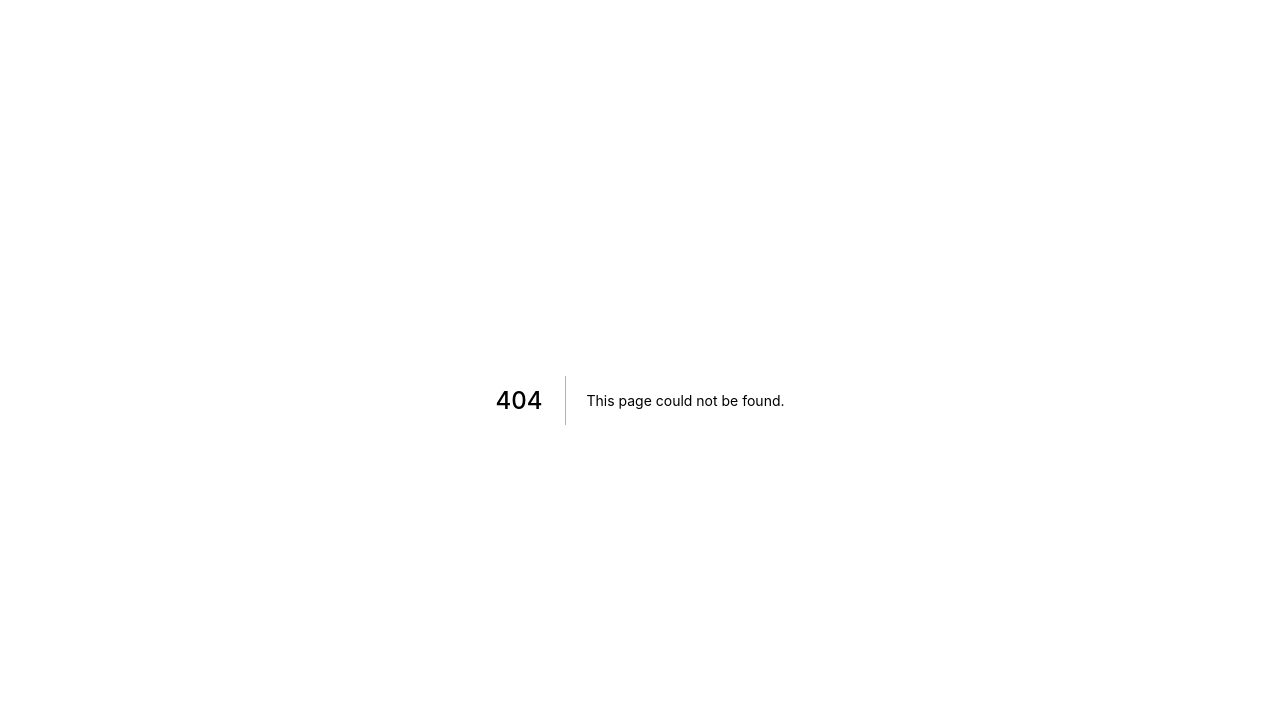
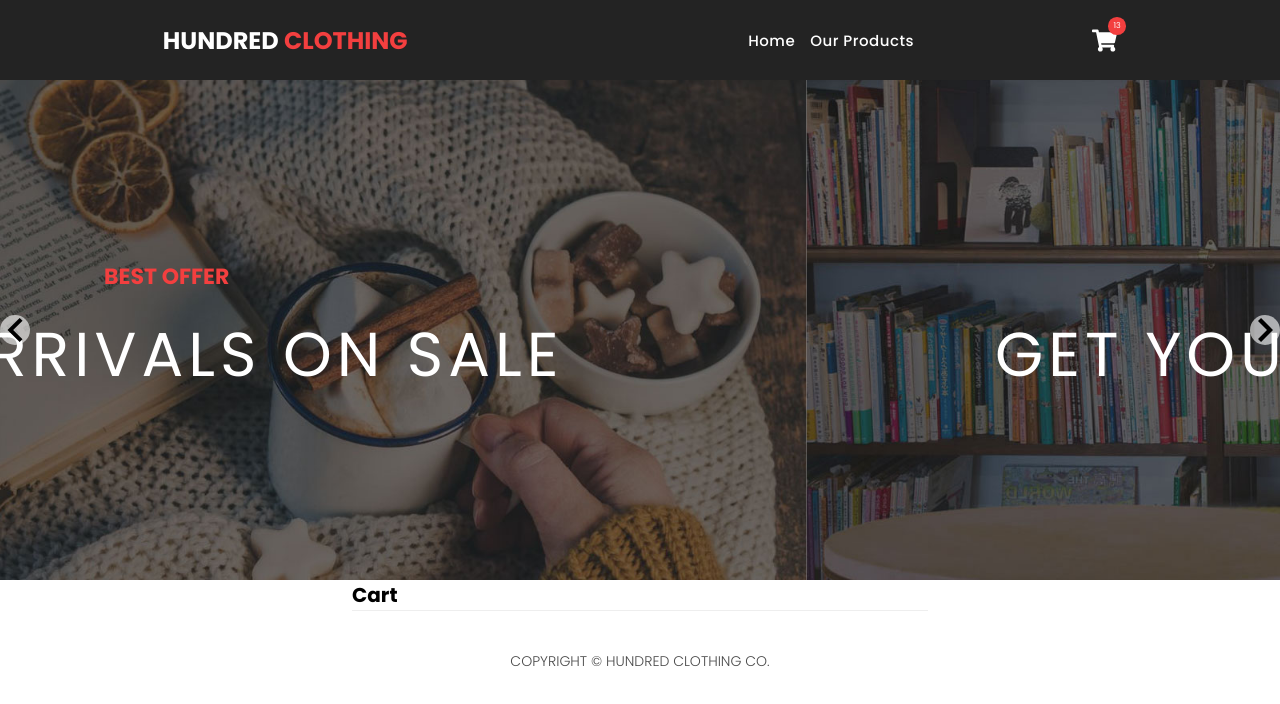
Before and after one commit to AndreFelipe97/E-commerc, a Next.js app: page /cart in a window 1280 px wide. Before the commit this address had no page. Shown: the top 704 px of the page. Built offline with nearby package versions, Linux system fonts and the light colour scheme.

Commit message:
refactor

```diff
--- a/src/components/Header/index.tsx
+++ b/src/components/Header/index.tsx
@@ -31,10 +31,12 @@ export function Header() {
             </Link>
           </MenuItem>
         </MenuList>
-        <Cart>
-          <FaShoppingCart />
-          <span>13</span>
-        </Cart>
+        <Link href="/cart" passHref>
+          <Cart>
+            <FaShoppingCart />
+            <span>13</span>
+          </Cart>
+        </Link>
       </RightDiv>
     </StyledHeader>
   );
--- a/src/components/Header/styles.ts
+++ b/src/components/Header/styles.ts
@@ -82,10 +82,11 @@ export const MenuLink = styled.button`
     font-family: 'Poppins', sans-serif;
 `;
 
-export const Cart = styled.div`
+export const Cart = styled.a`
   display: flex;
   justify-content: center;
   align-items: center;
+  cursor: pointer;
 
   svg {
     color: var(--color-white);
--- a/src/components/Layout/index.tsx
+++ b/src/components/Layout/index.tsx
@@ -1,5 +1,6 @@
 import Head from "next/head";
 import { ReactNode } from "react";
+import { Container, Content } from "src/styles/align";
 import { Banner } from "../Benner";
 import { Footer } from "../Footer";
 import { Header } from "../Header";
@@ -17,7 +18,9 @@ export function LayoutDefault({ title, children }: LayoutDefaultProps) {
       </Head>
       <Header />
       <Banner />
-      {children}
+      <Container>
+        <Content>{children}</Content>
+      </Container>
       <Footer />
     </>
   );
--- /dev/null
+++ b/src/pages/cart/index.tsx
@@ -0,0 +1,12 @@
+import type { NextPage } from "next";
+import { LayoutDefault } from "src/components/Layout";
+
+const Cart: NextPage = () => {
+  return (
+    <LayoutDefault title="HundredClothing|home">
+      <h1>Cart</h1>
+    </LayoutDefault>
+  );
+};
+
+export default Cart;
```
Also changed, not shown: src/pages/home/_home.tsx (+3 -5 lines), src/pages/our-products/index.tsx (+13 -17 lines), src/pages/home/home.module.ts (renamed from src/styles/pages/home.ts), src/pages/our-products/our-products.module.ts (renamed from src/styles/pages/our-products.ts).
